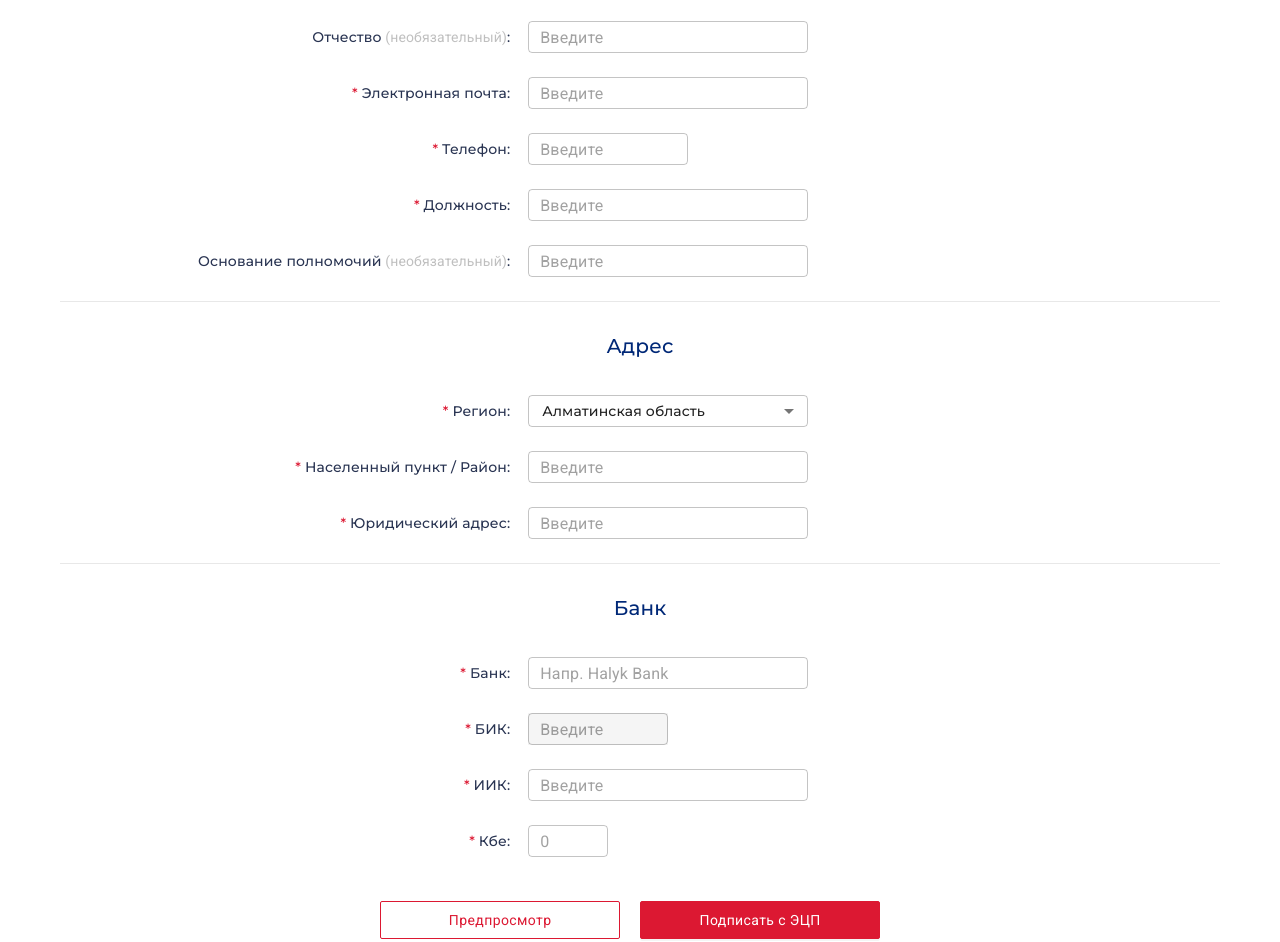
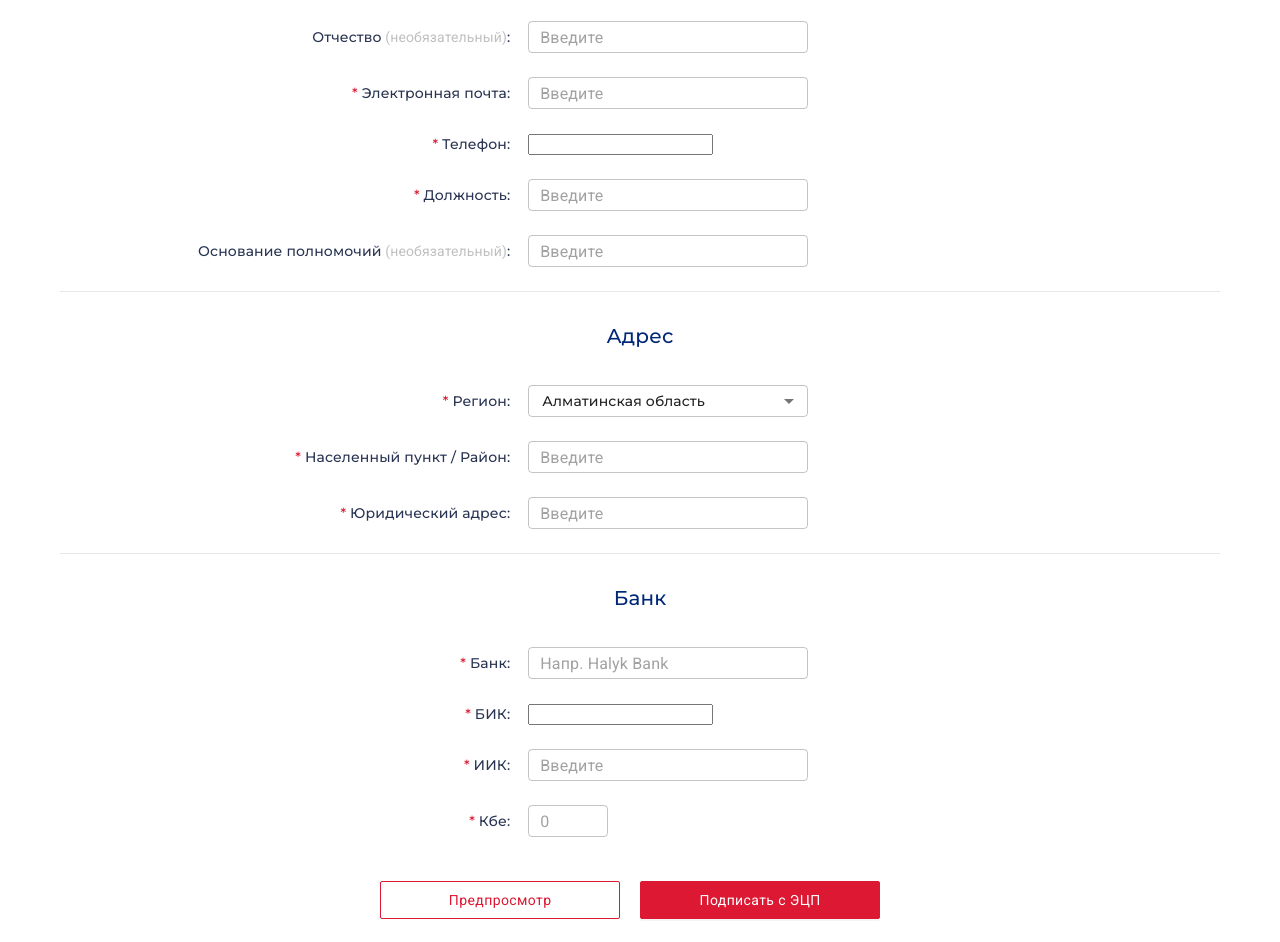
Before and after one commit to Ranami/Form, a React (Create React App) app: page / in a window 1280 px wide. Shown: the part 460-1402 px from the top of the page. Built offline with nearby package versions, Linux system fonts and the light colour scheme.

Commit message:
added inputmask based on name

```diff
--- a/src/components/CustomTextField.tsx
+++ b/src/components/CustomTextField.tsx
@@ -1,8 +1,9 @@
 import { styled, TextField } from "@mui/material";
-import { FC } from "react";
+import { ChangeEventHandler, FC, useState } from "react";
 import { useFormContext } from "react-hook-form";
 import { StyleType } from "../constants/contractFields";
 import { validationOptions } from "../utils/validationOptions";
+import InputMask from "react-input-mask";
 
 type Props = {
   type?: string;
@@ -50,8 +51,38 @@ export const CustomTextField: FC<Props> = ({ styleType, ...props }) => {
     getFieldState,
   } = useFormContext();
 
+  const [phoneNumber, setPhoneNumber] = useState("");
+  const [bikNumber, setbikNumber] = useState("");
+  const phoneMaskField = register("phone", {
+    required: { value: true, message: "Fill it" },
+  });
+  const bikMaskField = register("bik", {
+    required: { value: true, message: "Fill it" },
+  });
   return (
-    <div >
+    <div>
+      {props.name === "phone" ? (
+        <InputMask
+          mask="+7 (999) 999 99 99"
+          value={phoneNumber}
+          {...phoneMaskField}
+          onChange={(e) => {
+            phoneMaskField.onChange(e);
+            setPhoneNumber(e.target.value);
+          }}
+        />
+      ) : props.name === "bik" ? (
+        <InputMask
+          mask="999 999 999"
+          value={bikNumber}
+          {...bikMaskField}
+          onChange={(e) => {
+            bikMaskField.onChange(e);
+            setbikNumber(e.target.value);
+          }}
+        />
+      ) : (
+        <>
           <StyledTextField
             placeholder={props.placeholder}
             type={props.type}
@@ -65,7 +96,7 @@ export const CustomTextField: FC<Props> = ({ styleType, ...props }) => {
                 background: styleType === "number" ? "#F5F5F5" : "#FFFFFF",
               },
             }}
-        {...register(props.name!, validationOptions[props.name])}
+            {...register(props.name, validationOptions[props.name])}
             // error={
             //   isSubmitted &&
             //   getFieldState(props.name).isTouched &&
@@ -78,9 +109,11 @@ export const CustomTextField: FC<Props> = ({ styleType, ...props }) => {
             // }
           />
           <br></br>
-      <div style={{ color: "green",textAlign:'left' }}>
+          <div style={{ color: "green", textAlign: "left" }}>
             {errors[props.name] && errors[props.name].message}
           </div>
+        </>
+      )}
     </div>
   );
 };
```
Lines whose indentation alone changed are shown as unchanged.
